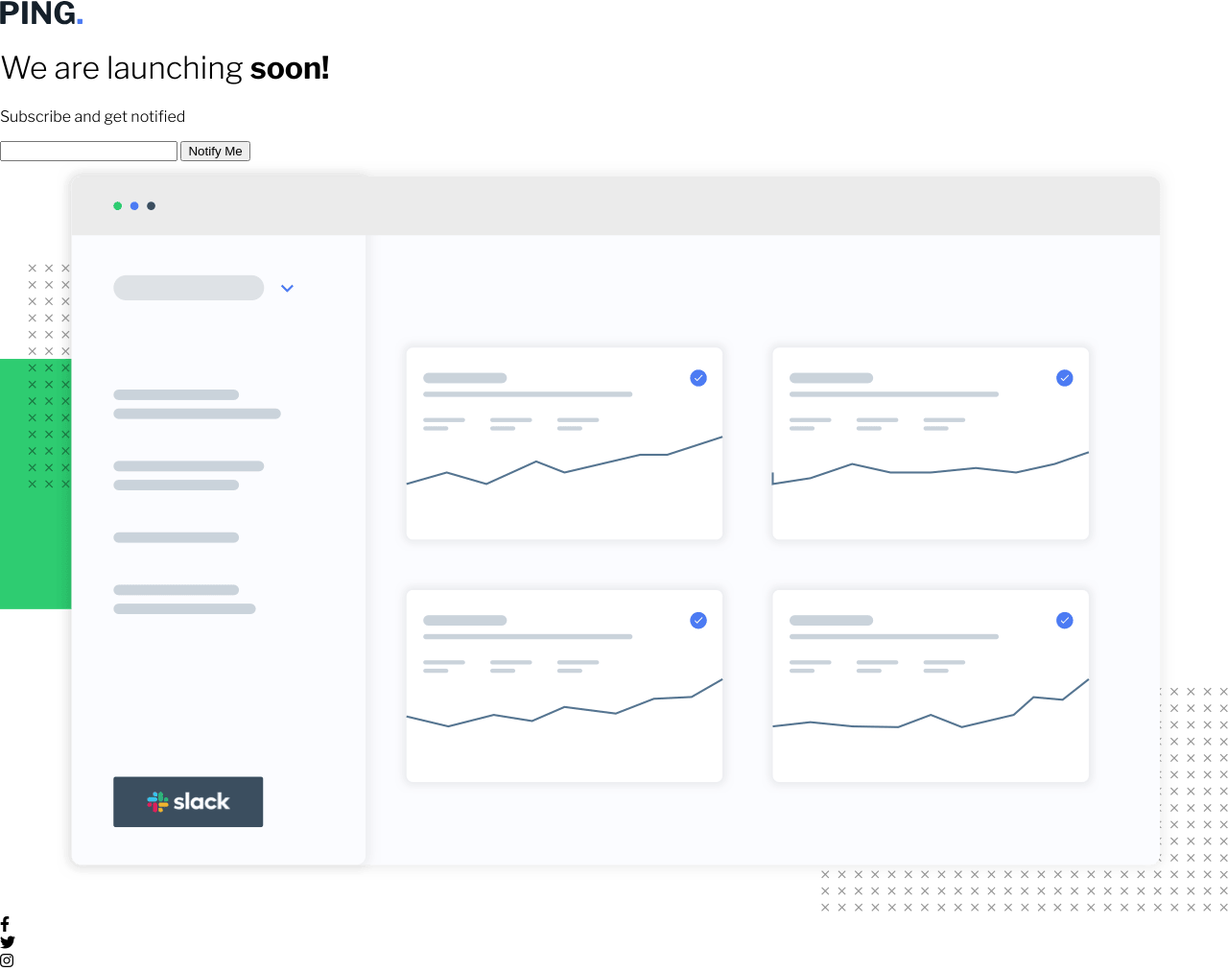
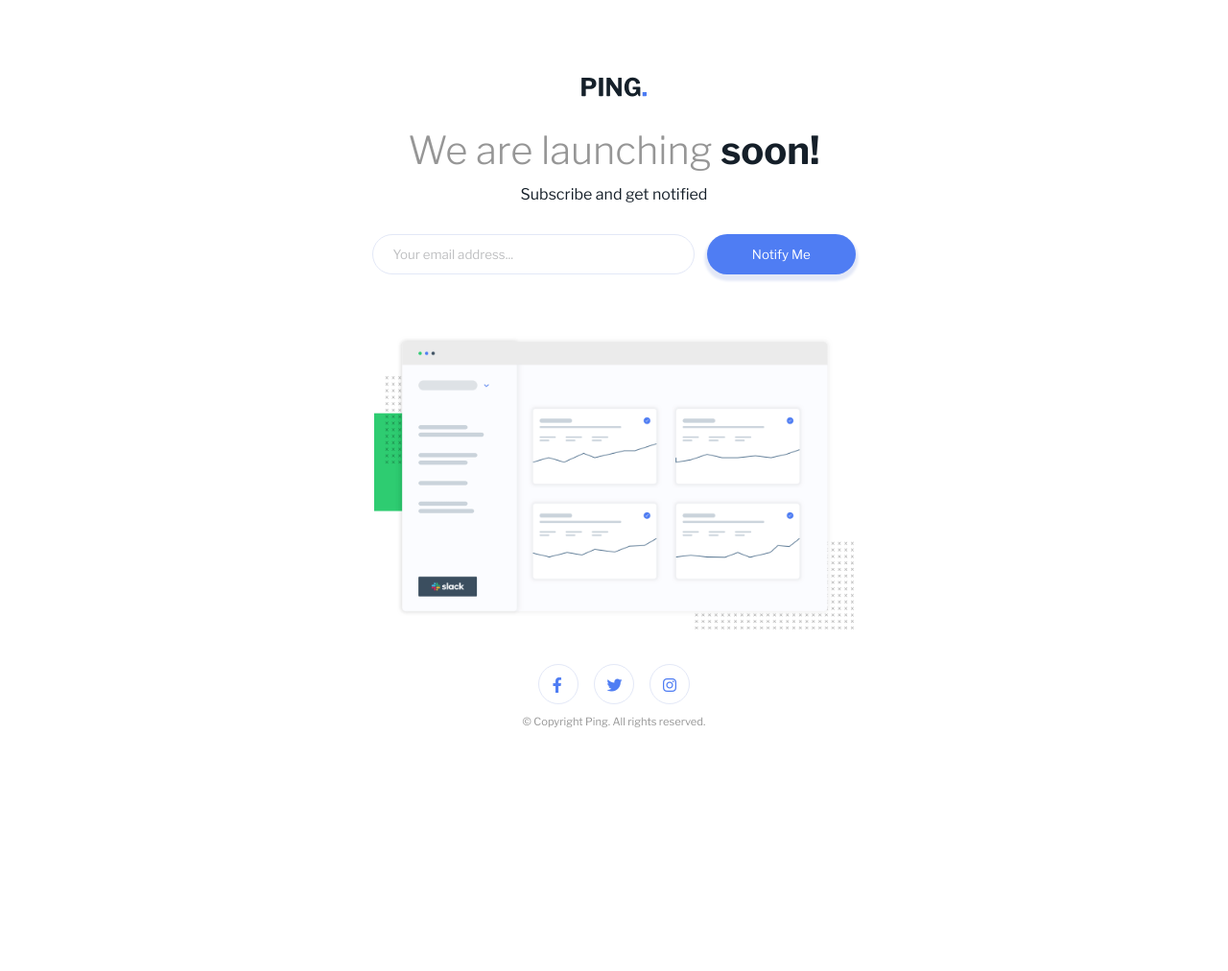
Before and after one commit to kevinfreitasv80/Ping-Single-Column-Coming-Soon-Page, a plain HTML site: page index.html in a window 1280 px wide. Shown: the top 1012 px of the page at 96% size. After the commit the page ends 800 px from the top, so only its background shows below. Drawn offline with nearby package versions, Linux system fonts and the light colour scheme.

Commit message:
Ping Single Column Coming Soon Page

```diff
--- a/assets/style.css
+++ b/assets/style.css
@@ -1,10 +1,88 @@
-@import url('https://fonts.googleapis.com/css2?family=Libre+Franklin:wght@300;600;700&display=swap');
+@import url('https://fonts.googleapis.com/css2?family=Libre+Franklin:wght@300;400;600;700&display=swap');
 
+:root{
+    --gray: hsl(0, 0%, 59%);
+    --blue: hsl(223, 87%, 63%);
+    --white: hsl(0, 0%, 100%);
+    --veryDarkBlue: hsl(209, 33%, 12%);
+    --brightPaleBlue: hsl(226, 57%, 93%);
+}
+html, body, input, button{
+    font-family: "Libre Franklin", sans-serif;
+}
 html, body{
     margin: 0;
     padding: 0;
-    font-family: "Libre Franklin", sans-serif;
+    text-align: center;
 }
 h1{
+    font-size: 2.5em;
+    color: var(--gray);
     font-weight: 300;
+    margin-bottom: .3em;
 }
+strong{
+    color: var(--veryDarkBlue);
+}
+header p{
+    margin: 0;
+    font-weight: 400;
+    color: var(--veryDarkBlue);
+}
+i{
+    transform: translate(-22%, -25%);
+    color: var(--blue);
+}
+footer p{
+    font-size: .7em;
+    color: var(--gray);
+}
+input, button{
+    border: none;
+    border-radius: 20em;
+}
+input{
+    width: 22em;
+    outline: none;
+    padding: 0 1.5em;
+    border: 1px solid var(--brightPaleBlue);
+}
+input::placeholder{
+    color: hsl(220, 2%, 75%);
+}
+button{
+    margin-left: 1em;
+    padding: 1em 3.5em;
+    background: var(--blue);
+    color: var(--white);
+    box-shadow: 0 .3em .2em .2em var(--brightPaleBlue);
+    cursor: pointer;
+}
+
+.logo{
+    width: 4.3em;
+    margin-top: 5em;
+}
+.media{
+    margin-top: 2em;
+}
+.media, .notify{
+    justify-content: center;
+    display: flex;
+}
+.media article{
+    width: .5em;
+    height: .5em;
+    padding: 1em;
+    border-radius: 50%;
+    border: 1px solid var(--brightPaleBlue);
+}
+.media article:not(:last-child){
+    margin-right: 1em;
+}
+.illusDash{
+    width: 31.25em;
+}
+.notify{
+    margin: 2em 0 4em 0;
+}
--- a/index.html
+++ b/index.html
@@ -10,19 +10,21 @@
   </head>
   <body>
     <header>
-      <img src="./images/logo.svg" alt="Logo Ping">
+      <img class="logo" src="./images/logo.svg" alt="Logo Ping">
       <h1>We are launching <strong>soon!</strong></h1>
       <p>Subscribe and get notified</p>
-      <article>
-        <input type="text">
+      <article class="notify">
+        <input type="email" placeholder="Your email address...">
         <button>Notify Me</button>
       </article>
     </header>
-    <main><img src="./images/illustration-dashboard.png" alt="Iillustration Dashboard"></main>
+    <main><img class="illusDash" src="./images/illustration-dashboard.png" alt="Iillustration Dashboard"></main>
     <footer>
-      <article><i class="fa-brands fa-facebook-f"></i></article>
-      <article><i class="fa-brands fa-twitter"></i></article>
-      <article><i class="fa-brands fa-instagram"></i></article>
+      <section class="media">
+        <article><i class="fa-brands fa-facebook-f"></i></article>
+        <article><i class="fa-brands fa-twitter"></i></article>
+        <article><i class="fa-brands fa-instagram"></i></article>
+      </section>
       <p>&copy; Copyright Ping. All rights reserved.</p>
     </footer>
   </body>
```
